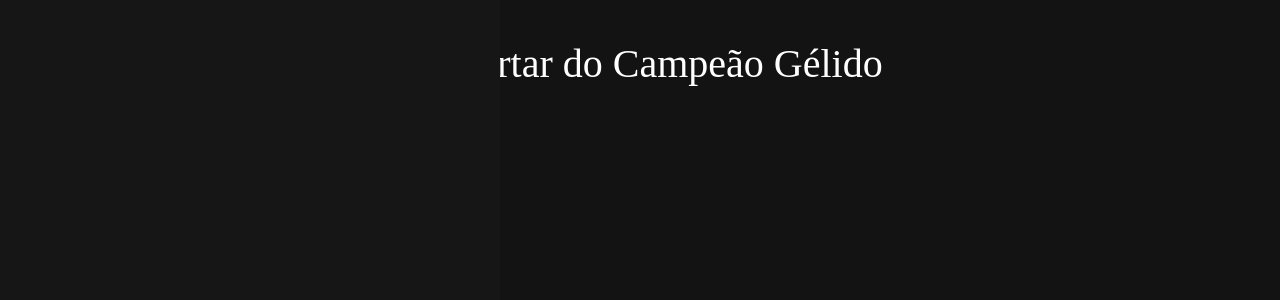
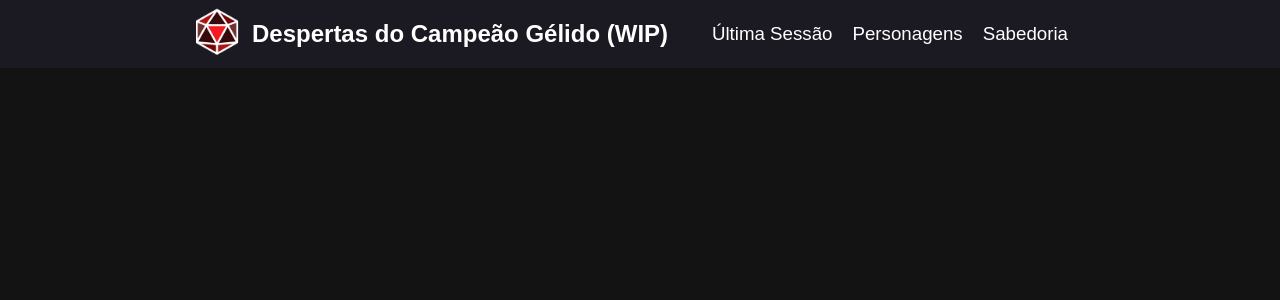
Before and after one commit to MatheusBotelho281/ordenamento-rpg, a Next.js app: page /campeao in a window 1280 px wide. Shown: the top 300 px of the page. Built offline with nearby package versions, Linux system fonts and the light colour scheme.

Commit message:
Header 80%

```diff
--- a/src/components/Special Header/index.js
+++ b/src/components/Special Header/index.js
@@ -1,8 +1,8 @@
 import React from 'react'
 import { useState } from 'react'
-import { Menu, Wrapper, Titulo } from "./styles"
+import { InnerWrapper, Wrapper } from "./styles"
 
-export default function HeaderSpecial() {
+export default function HeaderSpecial(props) {
 
     const [menu, setMenu] = useState('./menu.png')
     const [sideMenu, setSideMenu] = useState(false)
@@ -10,18 +10,20 @@ export default function HeaderSpecial() {
 
     return (
         <>
-            <div>
-                <div style={{ position: 'absolute' }}>
-                    <Menu src={menu}></Menu>
-                </div>
-            </div>
             <Wrapper>
-                <Titulo>
-                    Despertar do Campeão Gélido
-                </Titulo>
-                <div className="MenuLateral">
-
-                </div>
+                <InnerWrapper>
+                    <div>
+                        <a href="/"><img src="./favicon.png" /></a>
+                        <h2>
+                            {props.RPG}
+                        </h2>
+                    </div>
+                    <div className="hide">
+                        <h3 className="option-menu-header">Última Sessão</h3>
+                        <h3 className="option-menu-header">Personagens</h3>
+                        <h3 className="option-menu-header">Sabedoria</h3>
+                    </div>
+                </InnerWrapper>
             </Wrapper>
         </>
     )
--- a/src/components/Special Header/styles.js
+++ b/src/components/Special Header/styles.js
@@ -3,26 +3,59 @@ import styled from "styled-components";
 export const Wrapper = styled.div`
 display: flex;
 align-items:center;
-justify-content: space-evenly;
+justify-content: center;
 width: 100%;
-.MenuLateral{
-    position: absolute;
-    left: 0;
-    background-color: rgba(22,22,22);
-    width: 500px;
-    height: 100%;
-    overflow: hidden;
+background-color: #1B1A23;
+h2{
+    color: white;
+    font-family: 'Poppins', sans-serif;
+    font-weight: 600;
+    @media only screen and (max-width: 635px){
+        font-size: medium;
+    }
+}
+img{
+    height:50px;
+    width: 50px;
+    margin: 0 10px 0 0;
+    cursor: pointer;
+    @media only screen and (max-width: 635px){
+        width: 30px;
+        height: 30px;
+    }
 }
 `
 
-export const Menu = styled.img`
-width: 40px;
-margin: 30px 0 30px 50px;
-cursor: pointer;
+export const InnerWrapper = styled.div`
+width: 70%;
+display: flex;
+align-items: center;
+justify-content: space-between;
+div{
+    display: flex;
+    align-items: center;
+}
+.option-menu-header{
+    font-family: 'Poppins', sans-serif;
+    font-weight: 400;
+    color: white;
+    margin: 0 20px 0 0;
+    cursor: pointer;
+    transition: all 0.3s;
+    :hover{
+        color: red;
+        opacity: 0.9;
+    }
+}
+.hide{
+    @media only screen and (max-width: 1250px){
+        display: none;
+    }
+}
+@media only screen and (max-width: 635px){
+        width:100%;
+        display: flex;
+        align-items: center;
+        justify-content: center;
+    }
 `
-
-export const Titulo = styled.p`
-color: white;
-font-family: 'Cinzel', serif;
-font-size: 40px;
-`
--- a/src/pages/campeao.js
+++ b/src/pages/campeao.js
@@ -4,7 +4,7 @@ import HeaderSpecial from '../components/Special Header'
 export default function campeao() {
     return (
         <>
-            <HeaderSpecial></HeaderSpecial>
+            <HeaderSpecial RPG="Despertas do Campeão Gélido (WIP)"/>
         </>
     )
 }
--- a/src/styles/globals.css
+++ b/src/styles/globals.css
@@ -38,3 +38,4 @@ a {
 }
 @import url('https://fonts.googleapis.com/css2?family=Cinzel&display=swap');
 @import url('https://fonts.googleapis.com/css2?family=Nunito:ital,wght@0,200;0,300;0,400;0,600;0,700;0,800;0,900;1,200;1,300;1,400;1,600;1,700;1,800;1,900&display=swap%27');
+@import url('https://fonts.googleapis.com/css2?family=Poppins:ital,wght@0,100;0,200;0,300;0,400;0,500;0,600;0,700;0,800;0,900;1,100;1,200;1,300;1,400;1,500;1,600;1,700;1,800;1,900&display=swap');
```
Also changed, not shown: public/favicon.png.
